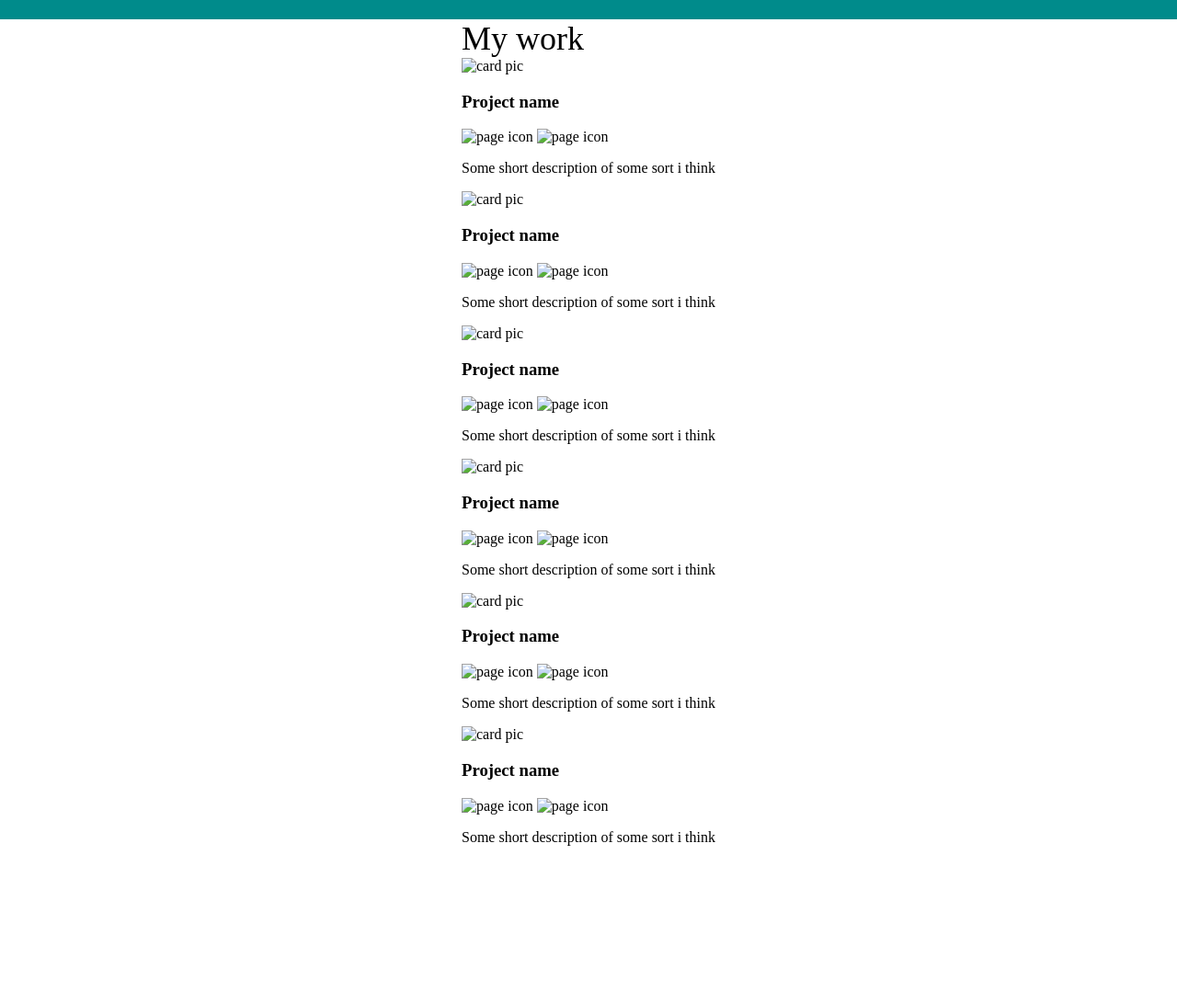
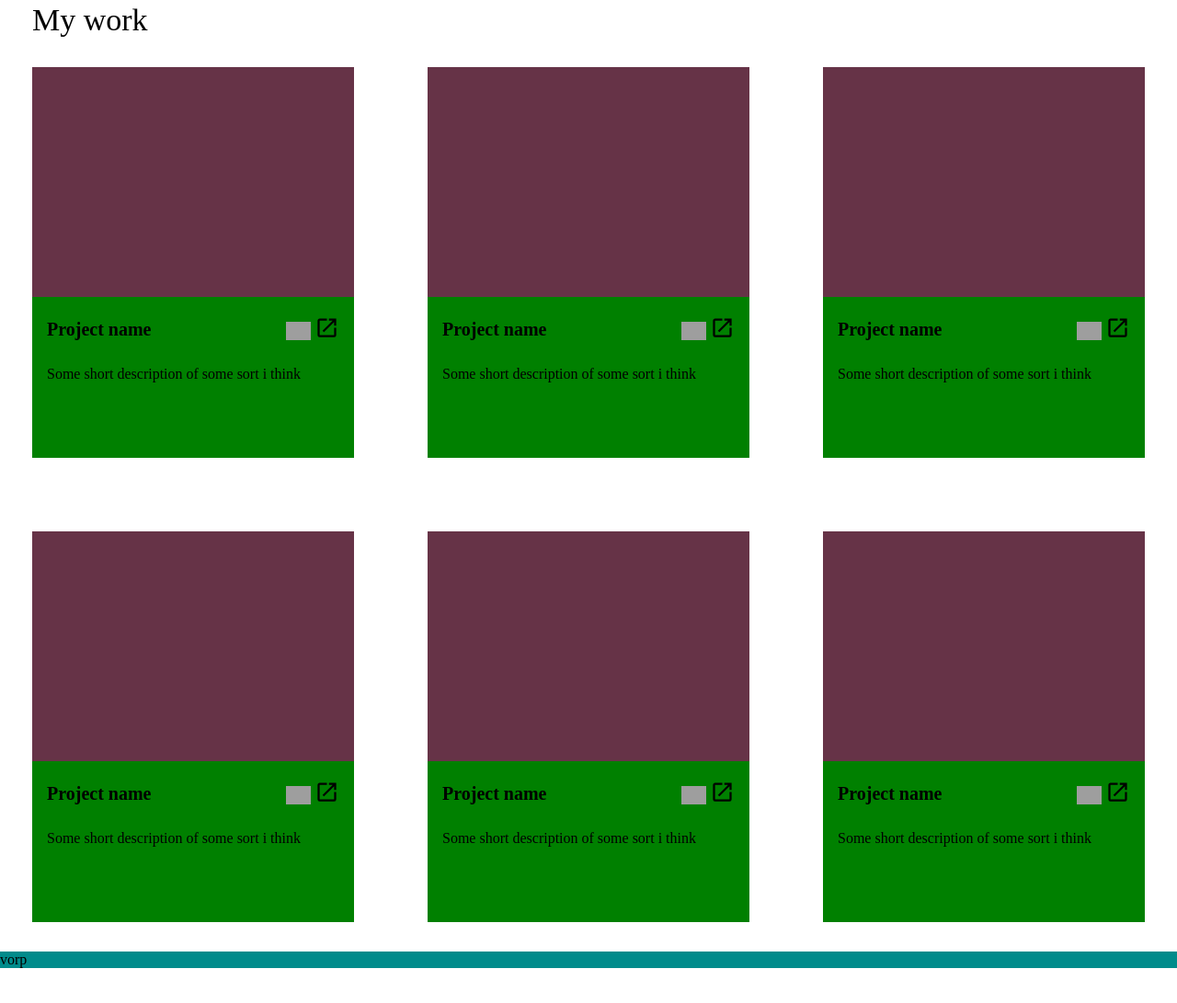
Before and after one commit to veryvroosh/homepage, a website built with webpack: page src/View/template.html in a window 1280 px wide. Shown: the part 607-1698 px from the top of the page at 92% size. After the commit the page ends 1660 px from the top, so only its background shows below. Built offline with nearby package versions, Linux system fonts and the light colour scheme; grey boxes are pictures that could not be loaded.

Commit message:
finished projects skeleton

```diff
--- a/src/View/styles.css
+++ b/src/View/styles.css
@@ -4,7 +4,7 @@ body {
 
 .page {
   display: grid;
-  grid-template-rows: 1fr auto 1fr;
+  grid-template-rows: auto auto auto;
   justify-items: center;
   min-height: 100vh;
 }
@@ -28,7 +28,7 @@ picture img {
 #main-image-div {
   position: relative;
   width: 100%;
-  max-width: 500px;
+  max-width: 450px;
 }
 
 #overlay-text {
@@ -41,19 +41,65 @@ picture img {
 }
 
 #aboutme-div {
-  font-size: 24px;
+  font-size: 20px;
   background-color: purple;
   padding: 2rem;
-  width: 40vw;
+  width: 100%;
+  max-width: 600px;
   height: 70%;
 }
 
 h2 {
   margin: 0;
-  font-size: 36px;
+  font-size: 34px;
   font-weight: 500;
 }
 
+main {
+  margin: 2rem;
+  display: flex;
+  flex-direction: column;
+  gap: 2rem;
+}
+
+#projects-div {
+  display: grid;
+  grid-template-rows: 1fr 1fr;
+  grid-template-columns: 1fr 1fr 1fr;
+  gap: 5rem;
+}
+
+.card {
+  background-color: green;
+  width: 350px;
+  height: 425px;
+}
+
+.card-info {
+  padding: 0 1rem;
+}
+
+.card-info p {
+  margin: 0.5rem 0;
+}
+
+.icon {
+  width: 1.7rem;
+}
+
+h3 {
+  font-size: 20px;
+}
+
+.project-title-div {
+  display: flex;
+  align-items: center;
+  justify-content: space-between;
+}
+
+
+
 footer {
   background-color: darkcyan;
+  width: 100%;
 }
--- a/src/View/template.html
+++ b/src/View/template.html
@@ -29,74 +29,86 @@
       <h2 id="mywork-h2">My work</h2>
       <div id="projects-div">
         <div class="card">
-          <img src="" alt="card pic">
-          <div class="project-title-div">
-            <h3>Project name</h3>
-            <div class="project-logos">
-              <img src="" alt="page icon">
-              <img src="" alt="page icon">
+          <img src="../Assets/images/burgundy.png" alt="card pic">
+          <div class="card-info">
+            <div class="project-title-div">
+              <h3>Project name</h3>
+              <div class="project-logos">
+                <img class="icon" src="https://cdn.jsdelivr.net/gh/devicons/devicon@latest/icons/github/github-original.svg" alt="page icon">
+                <img class="icon" src="../Assets/icons/open-in-new.svg" alt="page icon">
+              </div>
             </div>
+            <p class="project-par">Some short description of some sort i think</p>
           </div>
-          <p class="project-par">Some short description of some sort i think</p>
         </div>
         <div class="card">
-          <img src="" alt="card pic">
-          <div class="project-title-div">
-            <h3>Project name</h3>
-            <div class="project-logos">
-              <img src="" alt="page icon">
-              <img src="" alt="page icon">
+          <img src="../Assets/images/burgundy.png" alt="card pic">
+          <div class="card-info">
+            <div class="project-title-div">
+              <h3>Project name</h3>
+              <div class="project-logos">
+                <img class="icon" src="https://cdn.jsdelivr.net/gh/devicons/devicon@latest/icons/github/github-original.svg" alt="page icon">
+                <img class="icon" src="../Assets/icons/open-in-new.svg" alt="page icon">
+              </div>
             </div>
+            <p class="project-par">Some short description of some sort i think</p>
           </div>
-          <p class="project-par">Some short description of some sort i think</p>
         </div>
         <div class="card">
-          <img src="" alt="card pic">
-          <div class="project-title-div">
-            <h3>Project name</h3>
-            <div class="project-logos">
-              <img src="" alt="page icon">
-              <img src="" alt="page icon">
+          <img src="../Assets/images/burgundy.png" alt="card pic">
+          <div class="card-info">
+            <div class="project-title-div">
+              <h3>Project name</h3>
+              <div class="project-logos">
+                <img class="icon" src="https://cdn.jsdelivr.net/gh/devicons/devicon@latest/icons/github/github-original.svg" alt="page icon">
+                <img class="icon" src="../Assets/icons/open-in-new.svg" alt="page icon">
+              </div>
             </div>
+            <p class="project-par">Some short description of some sort i think</p>
           </div>
-          <p class="project-par">Some short description of some sort i think</p>
         </div>
         <div class="card">
-          <img src="" alt="card pic">
-          <div class="project-title-div">
-            <h3>Project name</h3>
-            <div class="project-logos">
-              <img src="" alt="page icon">
-              <img src="" alt="page icon">
+          <img src="../Assets/images/burgundy.png" alt="card pic">
+          <div class="card-info">
+            <div class="project-title-div">
+              <h3>Project name</h3>
+              <div class="project-logos">
+                <img class="icon" src="https://cdn.jsdelivr.net/gh/devicons/devicon@latest/icons/github/github-original.svg" alt="page icon">
+                <img class="icon" src="../Assets/icons/open-in-new.svg" alt="page icon">
+              </div>
             </div>
+            <p class="project-par">Some short description of some sort i think</p>
           </div>
-          <p class="project-par">Some short description of some sort i think</p>
         </div>
         <div class="card">
-          <img src="" alt="card pic">
-          <div class="project-title-div">
-            <h3>Project name</h3>
-            <div class="project-logos">
-              <img src="" alt="page icon">
-              <img src="" alt="page icon">
+          <img src="../Assets/images/burgundy.png" alt="card pic">
+          <div class="card-info">
+            <div class="project-title-div">
+              <h3>Project name</h3>
+              <div class="project-logos">
+                <img class="icon" src="https://cdn.jsdelivr.net/gh/devicons/devicon@latest/icons/github/github-original.svg" alt="page icon">
+                <img class="icon" src="../Assets/icons/open-in-new.svg" alt="page icon">
+              </div>
             </div>
+            <p class="project-par">Some short description of some sort i think</p>
           </div>
-          <p class="project-par">Some short description of some sort i think</p>
         </div>
         <div class="card">
-          <img src="" alt="card pic">
-          <div class="project-title-div">
-            <h3>Project name</h3>
-            <div class="project-logos">
-              <img src="" alt="page icon">
-              <img src="" alt="page icon">
+          <img src="../Assets/images/burgundy.png" alt="card pic">
+          <div class="card-info">
+            <div class="project-title-div">
+              <h3>Project name</h3>
+              <div class="project-logos">
+                <img class="icon" src="https://cdn.jsdelivr.net/gh/devicons/devicon@latest/icons/github/github-original.svg" alt="page icon">
+                <img class="icon" src="../Assets/icons/open-in-new.svg" alt="page icon">
+              </div>
             </div>
+            <p class="project-par">Some short description of some sort i think</p>
           </div>
-          <p class="project-par">Some short description of some sort i think</p>
         </div>
       </div>
     </main>
-    <footer></footer>
+    <footer>vorp</footer>
   </div>
   </body>
 </html>
```
Also changed, not shown: src/Assets/icons/open-in-new.svg (added), src/Assets/images/burgundy.png (added), 2 other files.
